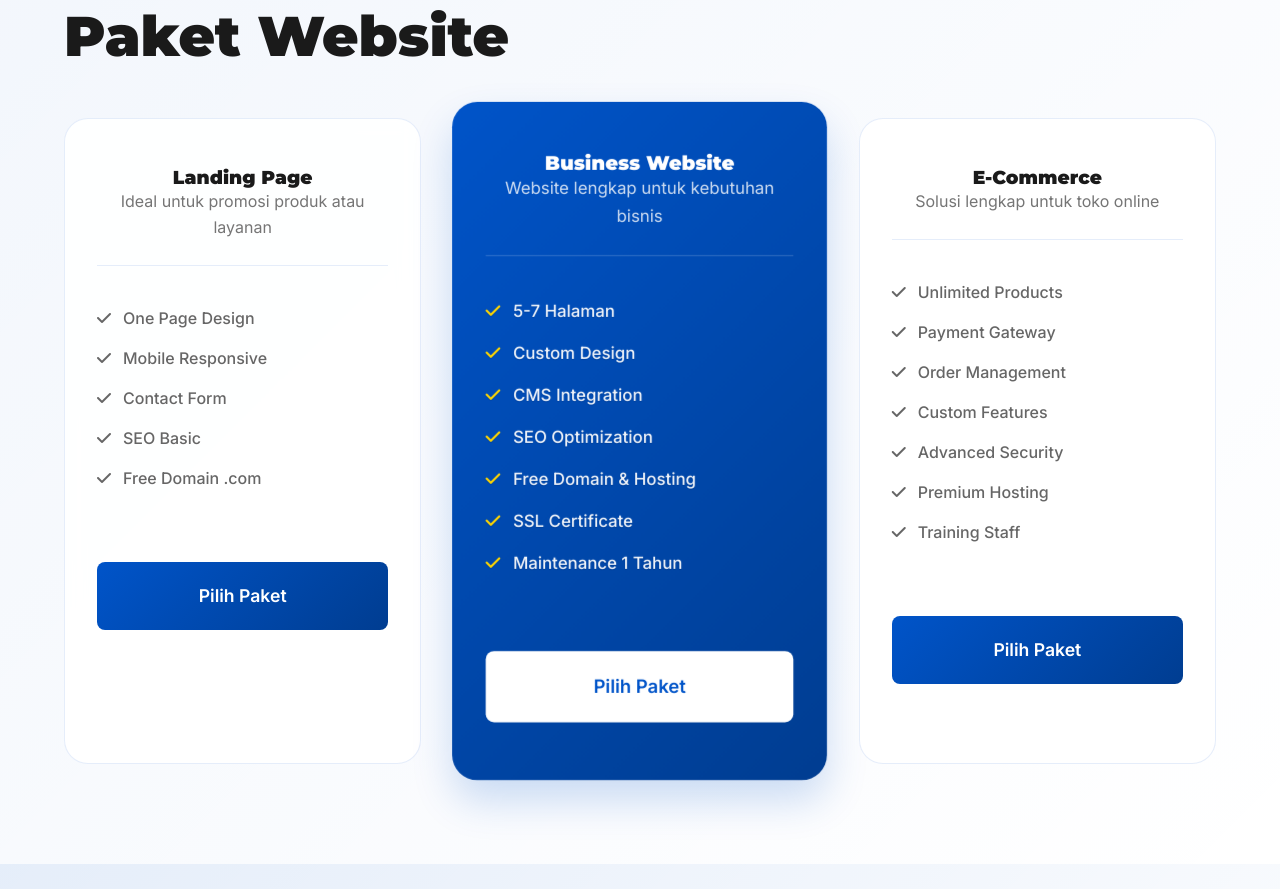
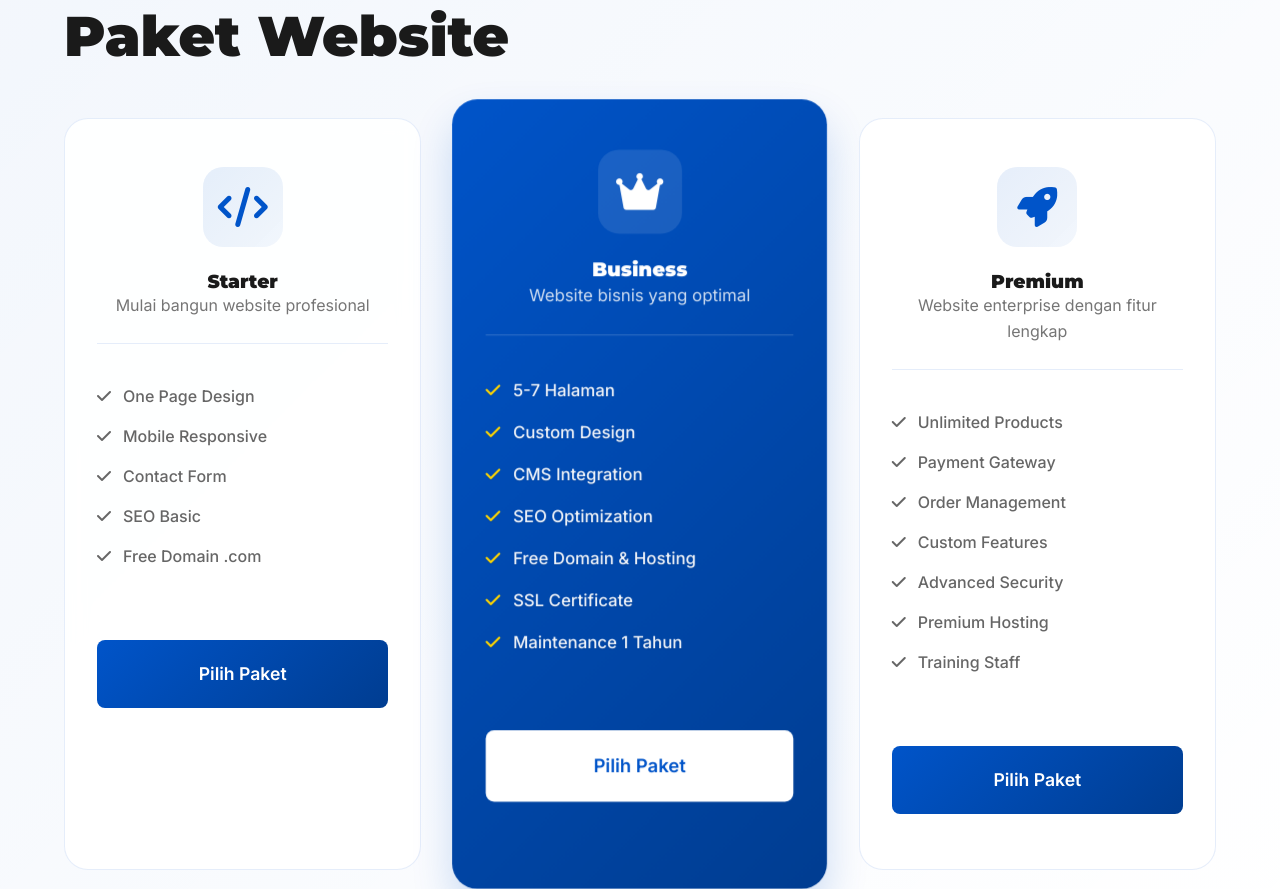
Before and after one commit to ibedestudio/penawaranjasa, a plain HTML site: page web-development.html in a window 1280 px wide. Shown: the part 2421-3310 px from the top of the page. Drawn offline with Linux system fonts and the light colour scheme.

Commit message:
Add package icons across all service pages
Changes:
- Add unique icons for each package level:
  - Web Development: code, crown, rocket
  - Digital Ads: chart-line, crown, bullseye
  - Index: layer-group, crown, star
- Maintain consistent icon style
- Use crown icon for featured packages
- Add appropriate descriptions for each service

Visual improvements:
- Enhanced package card headers
- Better visual hierarchy
- Consistent branding across pages

```diff
--- a/web-development.html
+++ b/web-development.html
@@ -100,8 +100,11 @@
                 <div class="packages-grid">
                     <div class="package-card">
                         <div class="package-header">
-                            <h3>Landing Page</h3>
-                            <p class="package-description">Ideal untuk promosi produk atau layanan</p>
+                            <div class="package-icon">
+                                <i class="fas fa-code"></i>
+                            </div>
+                            <h3>Starter</h3>
+                            <p class="package-description">Mulai bangun website profesional</p>
                         </div>
                         <ul class="package-features">
                             <li><i class="fas fa-check"></i> One Page Design</li>
@@ -114,8 +117,11 @@
                     </div>
                     <div class="package-card featured">
                         <div class="package-header">
-                            <h3>Business Website</h3>
-                            <p class="package-description">Website lengkap untuk kebutuhan bisnis</p>
+                            <div class="package-icon">
+                                <i class="fas fa-crown"></i>
+                            </div>
+                            <h3>Business</h3>
+                            <p class="package-description">Website bisnis yang optimal</p>
                         </div>
                         <ul class="package-features">
                             <li><i class="fas fa-check"></i> 5-7 Halaman</li>
@@ -130,8 +136,11 @@
                     </div>
                     <div class="package-card">
                         <div class="package-header">
-                            <h3>E-Commerce</h3>
-                            <p class="package-description">Solusi lengkap untuk toko online</p>
+                            <div class="package-icon">
+                                <i class="fas fa-rocket"></i>
+                            </div>
+                            <h3>Premium</h3>
+                            <p class="package-description">Website enterprise dengan fitur lengkap</p>
                         </div>
                         <ul class="package-features">
                             <li><i class="fas fa-check"></i> Unlimited Products</li>
```
Also changed, not shown: digital-ads.html (+14 -5 lines).
